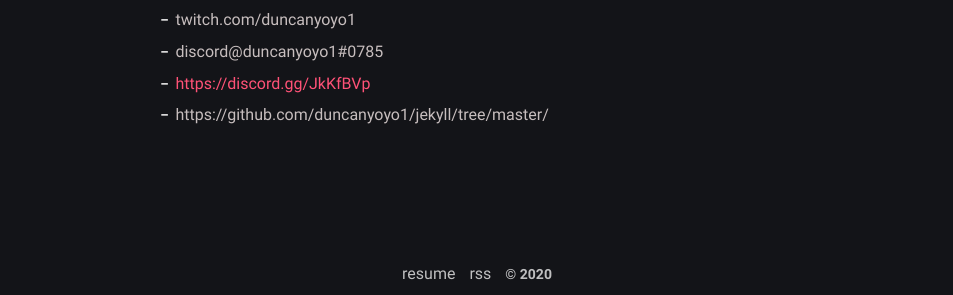
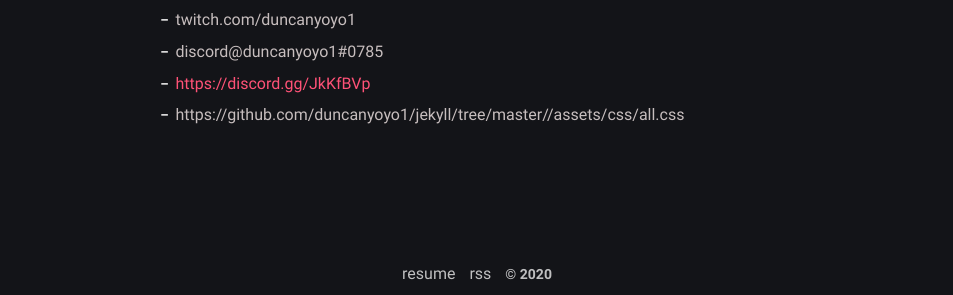
Before and after one commit to duncanyoyo1/jekyll, a Jekyll site: the page built from about.md, in a window 1280 px wide. Shown: the part 373-668 px from the top of the page, without its empty margins (163-1116 px from the left). Built offline with Jekyll 4.4.1, drawn with Linux system fonts in a browser that asks for light colours.

Commit message:
CSS Change

```diff
--- a/about.md
+++ b/about.md
@@ -12,4 +12,4 @@
 - twitch.com/{{ site.author.twitch }}
 - discord@{{ site.author.discord }}
 - [{{ site.author.discordinv }}]({{ site.author.discordinv }})
-- {{ site.github.url }}
+- {{ site.github.url }}/assets/css/all.css
```
Also changed, not shown: 2 other files.
